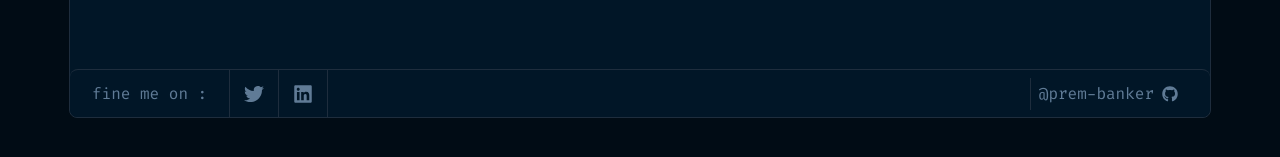
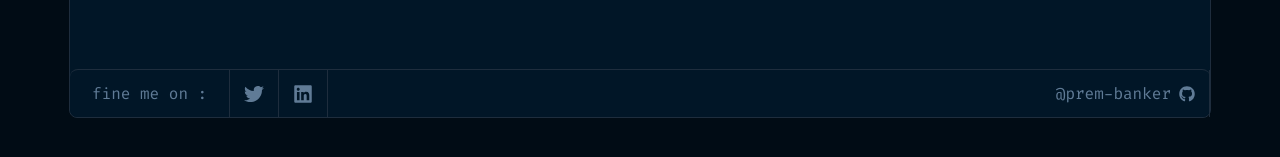
Before and after one commit to prem-banker/pro-folio, a Next.js app: page / in a window 1280 px wide. Shown: the part 607-764 px from the top of the page. Built offline with nearby package versions, Linux system fonts and the light colour scheme.

Commit message:
fixed footer

```diff
--- a/src/app/components/footer/footer.tsx
+++ b/src/app/components/footer/footer.tsx
@@ -30,17 +30,13 @@ const Footer: React.FC = () => {
 
 
       </div>
-      <a href="https://github.com" className="hover:text-secondaryFluorescentGreen">
-        <div className="flex items-center h-full border-l border-line px-2">
-          <span>@prem-banker</span>
-          <div className="p-2 mr-4">
-            <a href="https://github.com/yourusername">
-              <FaGithub  />
-            </a>
-          </div>
+      <div className="border-r border-line flex-center-items">
+        <a href="https://github.com/prem-banker" className='px-[14px] flex-center-items'>
+          <span className='mr-2'>@prem-banker</span> <FaGithub />
 
-        </div>
-      </a>
+
+        </a>
+      </div>
 
 
     </footer>
```
Also changed, not shown: public/home/bg-gradient.svg (added).
